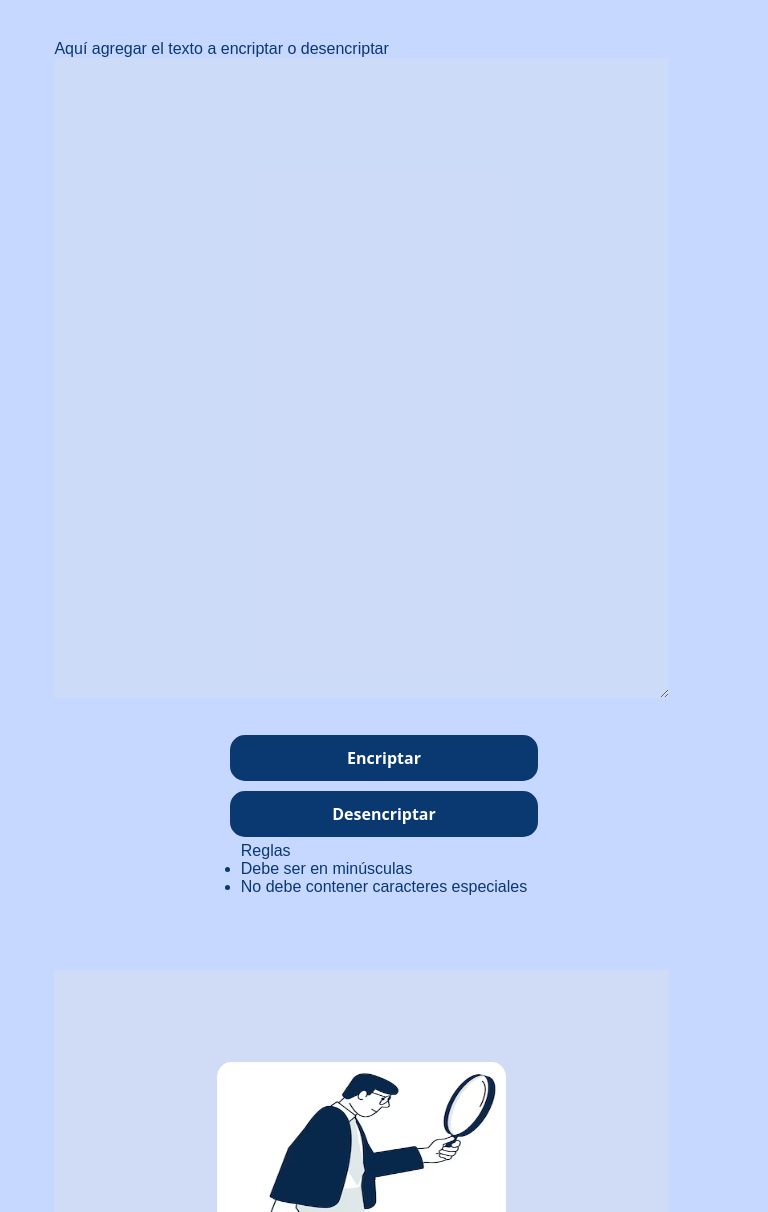
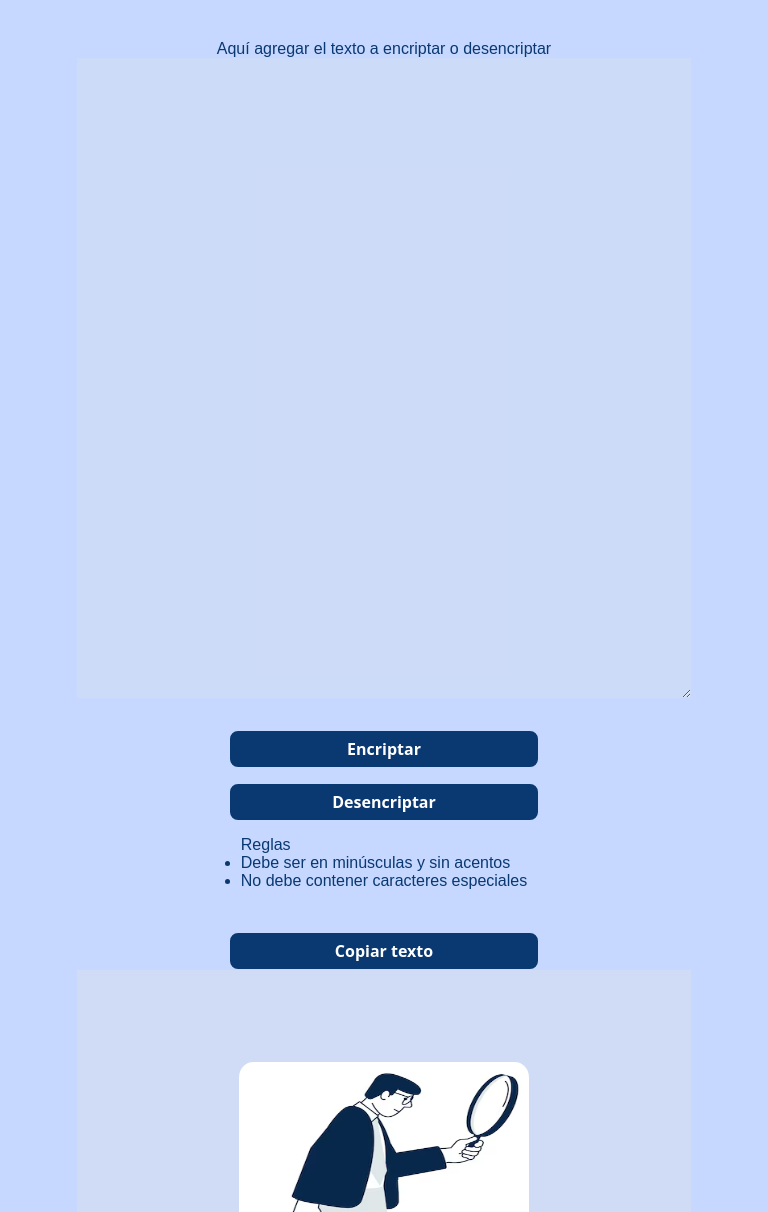
Before and after one commit to IbtFerGomez/ONE-Oracle, a plain HTML site: page index.html in a window 768 px wide. Shown: the part 88-1300 px from the top of the page. Drawn offline with Linux system fonts and the light colour scheme.

Commit message:
Ultima version. lista para entrega con extras

```diff
--- a/app.js
+++ b/app.js
@@ -1,6 +1,9 @@
+
+// Aqui en seguida se hace la validacion de lo ingresado cumpla con las reglas
+
 function validarTexto(texto) {
     let esMinusculas = texto === texto.toLowerCase();
-    let sinCaracteresEspeciales = /^[a-z\s]*$/.test(texto);
+    let sinCaracteresEspeciales = /^[a-zñ\s.,]*$/.test(texto);
 
     if (!esMinusculas) {
         alert("El texto debe estar en minúsculas.");
@@ -13,10 +16,12 @@ function validarTexto(texto) {
     }
 }
 
+
+// Aui en seguida se hace la encriptacion y desencriptar
 function encriptar() {
     let texto = document.getElementById("user_input").value;
 
-    // validarTexto(texto);
+    validarTexto(texto);
 
     let textoEncriptado = texto
         .trim()
@@ -33,7 +38,7 @@ function encriptar() {
 function desencriptar() {
     let texto = document.getElementById("user_input").value;
 
-    // validarTexto(texto);
+    validarTexto(texto);
 
     let textoDesencriptado = texto
         .trim()
@@ -46,3 +51,24 @@ function desencriptar() {
     let resultado = document.getElementById("resultado");
     resultado.innerHTML = "<p>" + textoDesencriptado + "</p>";
 }
+
+// Aqui en seguida se hace la funcion de copiar texto
+
+function copyText() {
+
+    let resultadoDiv = document.getElementById("resultado");
+    let range = document.createRange();
+    range.selectNodeContents(resultadoDiv);
+    let selection = window.getSelection();
+    selection.removeAllRanges();
+    selection.addRange(range);
+
+    try {
+        document.execCommand('copy');
+        alert('Texto copiado al portapapeles');
+    } catch (err) {
+        console.error('Error al copiar al portapapeles:', err);
+    }
+    selection.removeAllRanges();
+}
+document.getElementById("Copiar").addEventListener("click", copyText);
--- a/index.html
+++ b/index.html
@@ -22,20 +22,21 @@
                 </textarea>
             </div>
             <div class="botones-area">
-                <button onclick="encriptar()"   class="botones_encriptar">Encriptar</button>
-                <button onclick="desencriptar()" class="botones_desencriptar">Desencriptar</button>
+                <button onclick="encriptar()"   class="boton">Encriptar</button>
+                <button onclick="desencriptar()" class="boton">Desencriptar</button>
 
                 <div class="reglas">
                     <p> Reglas </p>
 
                     <ul>
-                        <li>Debe ser en minúsculas</li>
+                        <li>Debe ser en minúsculas y sin acentos</li>
                         <li>No debe contener caracteres especiales</li>
                     </ul>
                 </div>
 
             </div>
             <div class="espacio">
+                <button onclick="copyText()" class="boton" id="Copiar">Copiar texto</button>
                 <div class="desencriptador" id="resultado">
                     <img src="Assets/Imagenes/Icon.avif" alt="Persona buscando" class="icono">
                     <H2>Ningún mensaje fue encontrado</H2>
--- a/stylesheet.css
+++ b/stylesheet.css
@@ -8,7 +8,9 @@ html, body {
     padding: 0;
     margin: 0;
   }
-
+  p {
+  max-width: 100%;
+  }
 @media (min-width:1024px) {
 
 html{
@@ -66,13 +68,8 @@ p{
     flex-direction: column;
     height: 50vh;
     justify-content: space-evenly;
-
-
-
-
-
 }
-.botones_encriptar, .botones_desencriptar {
+.boton {
     box-sizing: border-box;
     margin: 5px;
     padding: 10px;
@@ -83,12 +80,9 @@ p{
     width: 10vw;
     background-color: #0A3871;
     color: white;
-
-
-
 }
 
- .botones_encriptar:hover, .botones_desencriptar:hover {
+ .boton:hover {
     margin: 5px;
     padding: 10px;
     border: 2px solid #0A3871;
@@ -99,15 +93,14 @@ p{
     background-color:#72a7e6;
     border-color: #30e2e2;
     color: #ffffff;
+}
 
-
-
-}
 .espacio {
     box-sizing: border-box;
     display: flex;
     flex-direction: column;
     justify-content: flex-end;
+    align-items: center;
     background-color:#C6D8FF;
     border-radius: 10px;
     margin: 1rem;
@@ -211,6 +204,7 @@ p{
     }
     p{
         background-color: transparent;
+
     }
     .Portada{
         background-color:#C6D8FF;
@@ -233,13 +227,8 @@ p{
         flex-direction: column;
         height: 50vh;
         justify-content: space-evenly;
-
-
-
-
-
     }
-    .botones_encriptar, .botones_desencriptar {
+    .boton {
         box-sizing: border-box;
         margin: 5px;
         padding: 10px;
@@ -252,12 +241,9 @@ p{
         width: 10vw;
         background-color: #0A3871;
         color: white;
-
-
-
     }
 
-     .botones_encriptar:hover, .botones_desencriptar:hover {
+     .boton:hover {
         margin: 5px;
         padding: 10px;
         border: 2px solid #0A3871;
@@ -268,15 +254,13 @@ p{
         background-color:#72a7e6;
         border-color: #30e2e2;
         color: #ffffff;
-
-
-
     }
     .espacio {
         box-sizing: border-box;
         display: flex;
         flex-direction: column;
         justify-content: flex-end;
+        align-items: center;
         background-color:#C6D8FF;
         border-radius: 10px;
         margin: 1rem;
@@ -401,12 +385,12 @@ p{
             justify-content: space-between;
             align-items: center;
         }
-        .botones_encriptar, .botones_desencriptar {
+        .boton {
             box-sizing: border-box;
-            margin: 5px;
-            padding: 10px;
+            margin: 1px;
+            padding: 5px;
             border: 2px solid #0A3871;
-            border-radius: 15px;
+            border-radius: 8px;
             justify-content: space-around;
             font-family:system-ui, -apple-system, BlinkMacSystemFont, 'Segoe UI', Roboto, Oxygen, Ubuntu, Cantarell, 'Open Sans', 'Helvetica Neue', sans-serif;
             font-size: 1rem;
@@ -415,11 +399,11 @@ p{
             color: white;
         }
 
-         .botones_encriptar:hover, .botones_desencriptar:hover {
-            margin: 5px;
-            padding: 10px;
+         .boton:hover {
+            margin: 1px;
+            padding: 5px;
             border: 2px solid #0A3871;
-            border-radius: 15px;
+            border-radius: 8px;
             justify-content: space-around;
             font-family:system-ui, -apple-system, BlinkMacSystemFont, 'Segoe UI', Roboto, Oxygen, Ubuntu, Cantarell, 'Open Sans', 'Helvetica Neue', sans-serif;
             font-size: 1rem;
@@ -428,11 +412,13 @@ p{
             border-color: #30e2e2;
             color: #ffffff;
         }
+
         .espacio {
             box-sizing: border-box;
             display: flex;
             flex-direction: column;
             justify-content: flex-end;
+            align-items: center;
             background-color:#C6D8FF;
             border-radius: 10px;
             margin: 1rem;
@@ -482,4 +468,5 @@ p{
             font-family: fantasy;
 
         }
-        }
+
+ }
```
Also changed, not shown: 1 other file.
